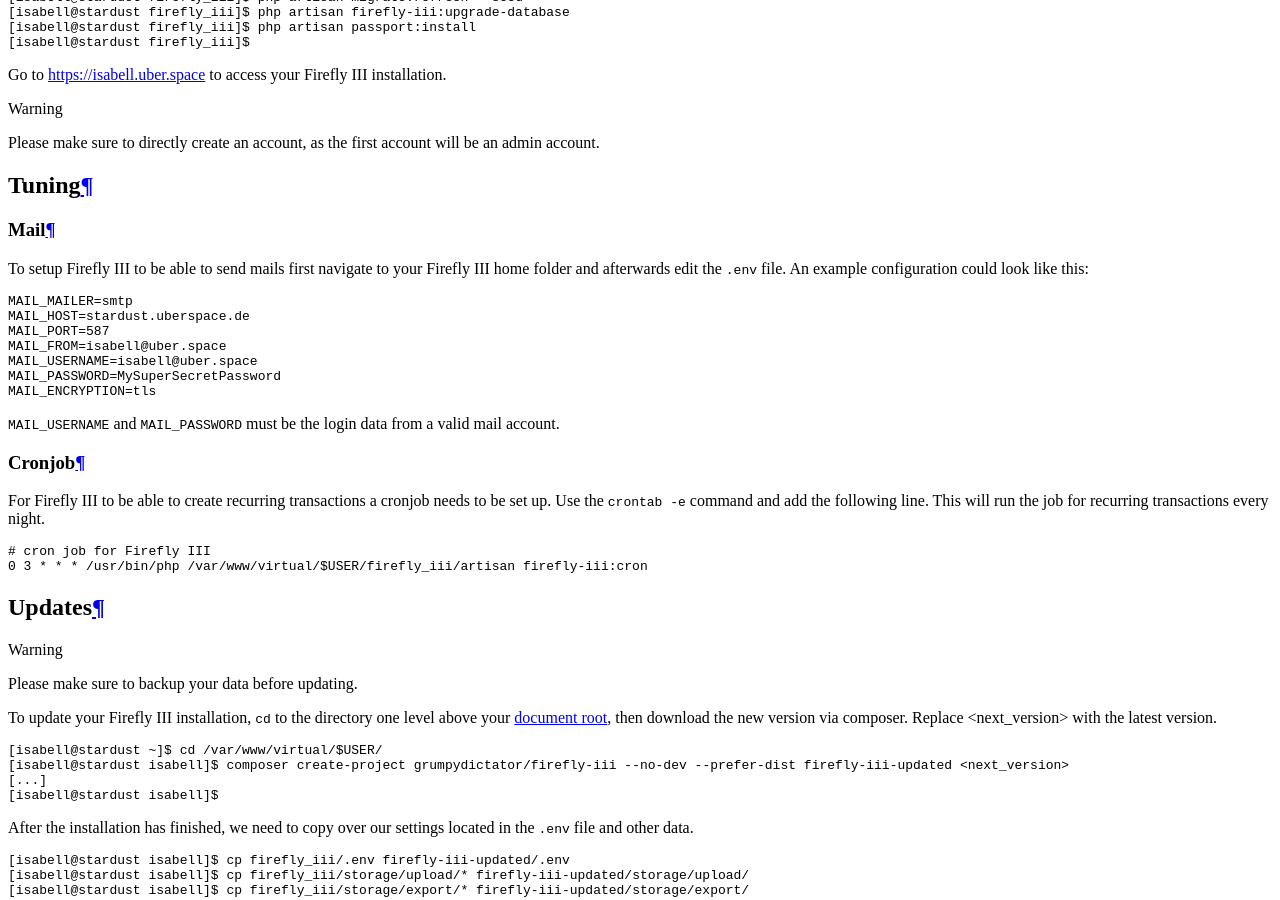
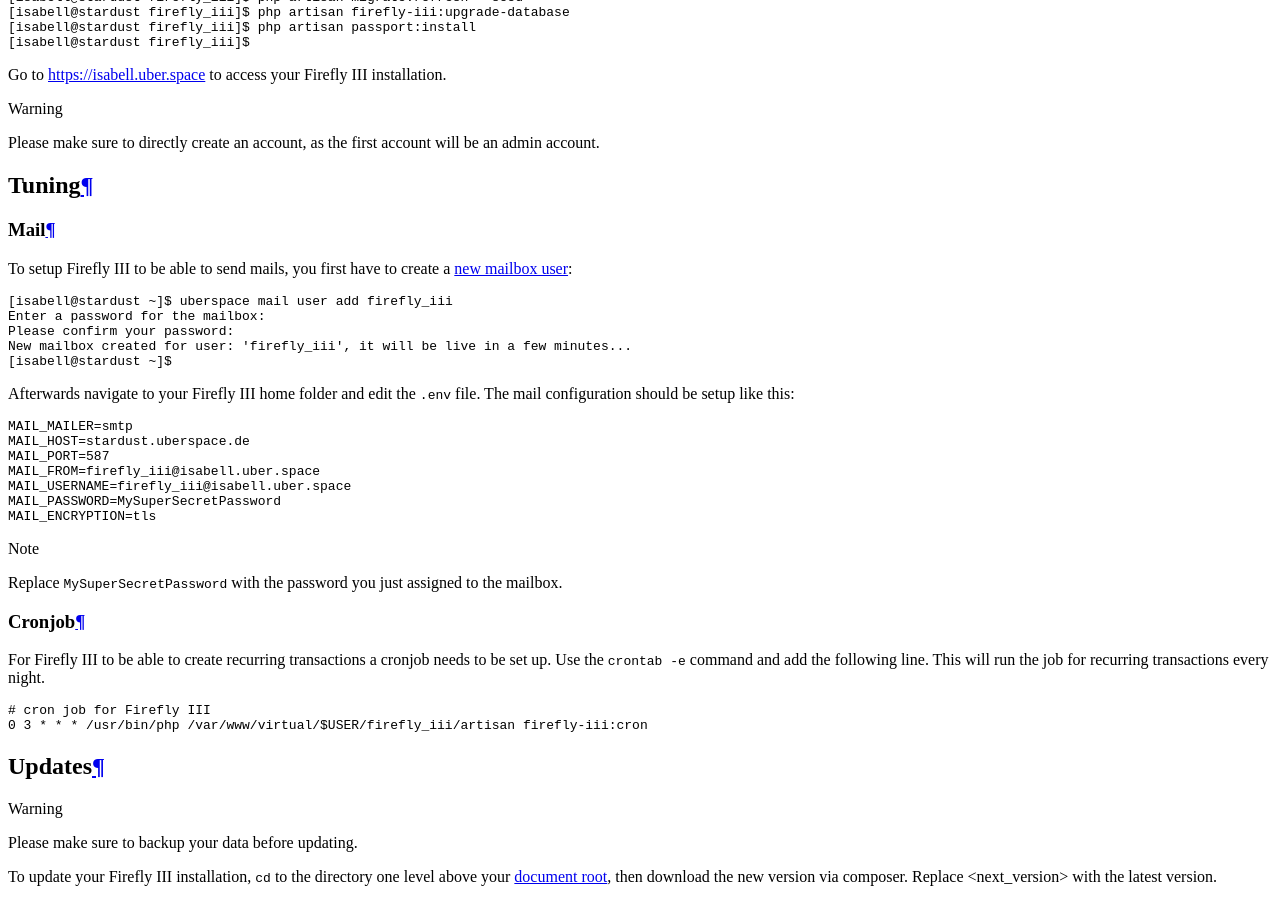
Before and after one commit to Uberspace/lab, a Sphinx documentation site: the page built from source/guide_firefly-iii.rst, in a window 1280 px wide and 900 px high, scrolled down 5428 px. Built offline with Sphinx 7.4.7 and the Read the Docs theme 2.0.0, drawn with Linux system fonts in a browser that asks for light colours.

Commit message:
[firefly-iii] clarify creation of mail user and mail setup

```diff
--- a/source/guide_firefly-iii.rst
+++ b/source/guide_firefly-iii.rst
@@ -108,19 +108,30 @@
 
 Mail
 ####
-To setup Firefly III to be able to send mails first navigate to your Firefly III home folder and afterwards edit the ``.env`` file. An example configuration could look like this:
+
+To setup Firefly III to be able to send mails, you first have to create a :manual_anchor:`new mailbox user <mail-mailboxes.html#additional-mailboxes>`:
+
+.. code-block:: console
+
+  [isabell@stardust ~]$ uberspace mail user add firefly_iii
+  Enter a password for the mailbox:
+  Please confirm your password:
+  New mailbox created for user: 'firefly_iii', it will be live in a few minutes...
+  [isabell@stardust ~]$
+
+Afterwards navigate to your Firefly III home folder and edit the ``.env`` file. The mail configuration should be setup like this:
 
 .. code-block:: ini
 
  MAIL_MAILER=smtp
  MAIL_HOST=stardust.uberspace.de
  MAIL_PORT=587
- MAIL_FROM=isabell@uber.space
- MAIL_USERNAME=isabell@uber.space
+ MAIL_FROM=firefly_iii@isabell.uber.space
+ MAIL_USERNAME=firefly_iii@isabell.uber.space
  MAIL_PASSWORD=MySuperSecretPassword
  MAIL_ENCRYPTION=tls
 
-``MAIL_USERNAME`` and ``MAIL_PASSWORD`` must be the login data from a valid mail account.
+.. note:: Replace ``MySuperSecretPassword`` with the password you just assigned to the mailbox.
 
 Cronjob
 ########
```
